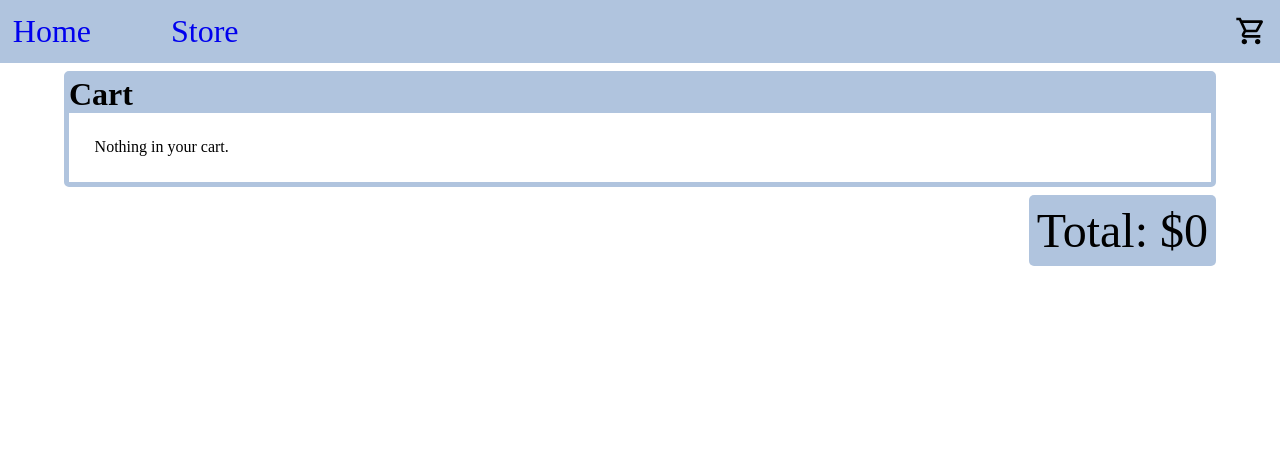
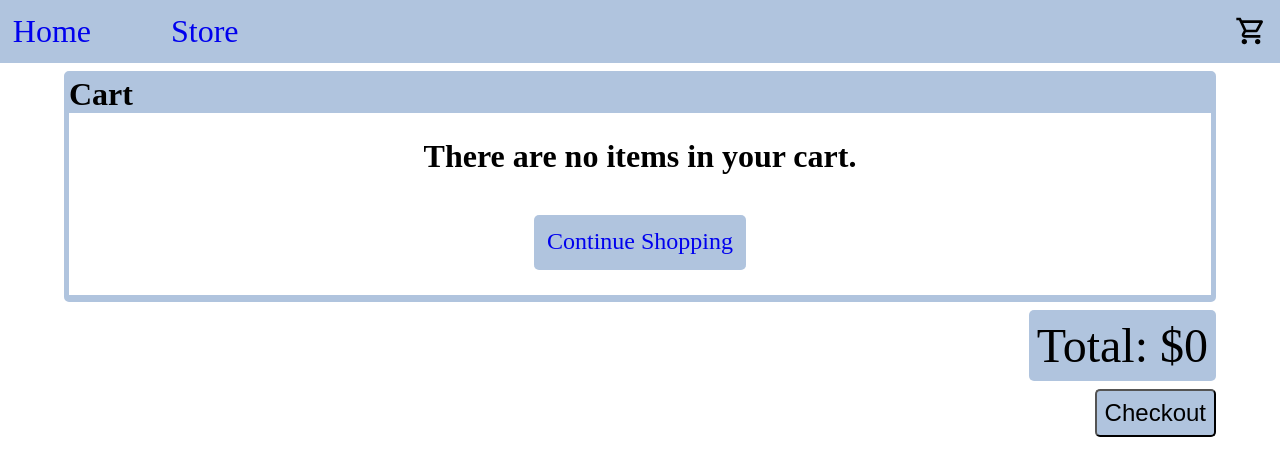
Before and after one commit to daltonoswald/shopping-cart, a React (Vite) app: page /cart in a window 1280 px wide. Shown: the top 476 px of the page. Built offline with nearby package versions, Linux system fonts and the light colour scheme.

Commit message:
added delete on cart page

```diff
--- a/src/Cart.jsx
+++ b/src/Cart.jsx
@@ -1,27 +1,29 @@
 /* eslint-disable react/jsx-key */
 /* eslint-disable react/prop-types */
 import { useState, useEffect } from "react";
+import { Link } from "react-router-dom";
 import Nav from "./Nav"
 
 function Cart({itemsInCart, setItemsInCart}) {
-    console.log(itemsInCart);
     return (
         <>
             <Nav itemsInCart={itemsInCart} />
             <div className="content">
                 <div className="cart-container">
                     <div className="cart-heading">Cart</div>
-                    {/* {itemsInCart.map((item) =>
-                            <div>{item}</div>
-                    )} */}
                     <div className="items-in-cart">
                     {itemsInCart.length !== 0 ? (
                         itemsInCart.map(item => (
-                            <CartItem key={item[0].id} data={item} />
+                            <CartItem itemsInCart={itemsInCart} setItemsInCart={setItemsInCart} key={item[0].id} id={item[0].id} data={item} />
                         ))
                     )
                     : (
-                            <div className="item-wrapper">Nothing in your cart.</div>
+                        <>
+                            <div className="empty-cart">There are no items in your cart.
+                            <Link className="continue-shopping" to="/store">Continue Shopping</Link>
+                            </div>
+                        </>
+
                     )}
                     </div>
                 </div>
@@ -31,7 +33,7 @@ function Cart({itemsInCart, setItemsInCart}) {
     )
 }
 
-function CartItem({ data }) {
+function CartItem({ data, itemsInCart, setItemsInCart }) {
     const [quantity, setQuantity] = useState(data[1]);
 
     function handleDecrease() {
@@ -40,8 +42,13 @@ function CartItem({ data }) {
         }
     }
 
+    function removeItem(data) {
+        const updatedCart = itemsInCart.filter(item => item[0].id !== data[0].id);
+        setItemsInCart(updatedCart);
+    }
+
     return (
-        <div className="item-wrapper">
+        <div key={data[0].id} id={data[0].id} className="item-wrapper">
             <img src={data[0].image} className="item-image" />
             <div className="item-card">
                 <h3>{data[0].title}</h3>
@@ -50,8 +57,10 @@ function CartItem({ data }) {
                     <div className="quantity">{quantity}</div>
                     <button id="plus" onClick={() => setQuantity((quantity) => quantity +1)}>+</button>
                 </div>
+                {/* <button className="remove" onClick={removeItem}>Remove</button> */}
                 <div className="item-price">${(data[0].price * (quantity)).toFixed(2)}</div>
             </div>
+            <button className="remove" onClick={()=> removeItem(data)}>Remove</button>
         </div>
     )
 }
@@ -64,7 +73,6 @@ function Total({ itemsInCart }) {
             let price = 0;
             for(let i = 0; i < itemsInCart.length; i++) {
                 price += itemsInCart[i][0].price * itemsInCart[i][1];
-                // price = price.toFixed(2);
             }
             let fixedPrice = price.toFixed(2);
             setTotalPrice(fixedPrice);
@@ -73,7 +81,10 @@ function Total({ itemsInCart }) {
     },[itemsInCart])
 
     return (
-        <div className="cart-total">Total: ${totalPrice}</div>
+        <div className="total-container">
+            <div className="cart-total">Total: ${totalPrice}</div>
+            <button className="checkout">Checkout</button>
+        </div>
     )
 }
 
--- a/src/cart.css
+++ b/src/cart.css
@@ -10,13 +10,31 @@
     background-color: lightsteelblue;
 }
 
-.item-wrapper {
+.item-wrapper,
+.empty-cart,
+.continue-shopping {
     display: flex;
     align-content: center;
     align-items: center;
     background-color: white;
     padding: 2vw;
     border-bottom: 2px solid lightsteelblue;
+}
+
+.empty-cart {
+    display: flex;
+    flex-direction: column;
+    gap: 5vh;
+    font-size: 32px;
+    font-weight: 700;
+}
+
+.continue-shopping {
+    padding: 1vw;
+    background-color: lightsteelblue;
+    font-size: 24px;
+    font-weight: 100;
+    border-radius: 5px;
 }
 
 .item-wrapper:last-child {
@@ -40,6 +58,13 @@
 
 }
 
+.total-container {
+    display: flex;
+    flex-direction: column;
+    align-items: flex-end;
+    gap: 1vh;
+}
+
 .cart-total {
     margin-top: 1vh;
     font-size: 48px;
@@ -49,3 +74,10 @@
     border-radius: 5px;
     padding: 1vh;
 }
+
+.checkout {
+    background-color: lightsteelblue;
+    font-size: 24px;
+    padding: 1vh;
+    border-radius: 5px;
+}
```
